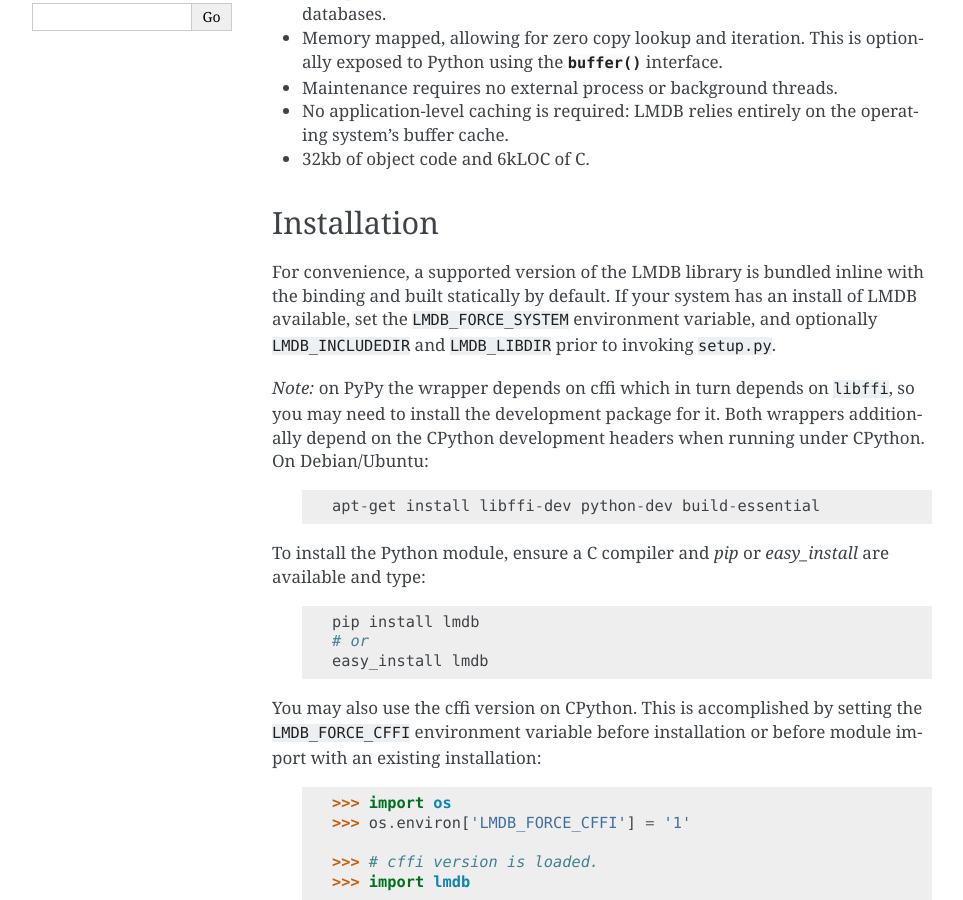
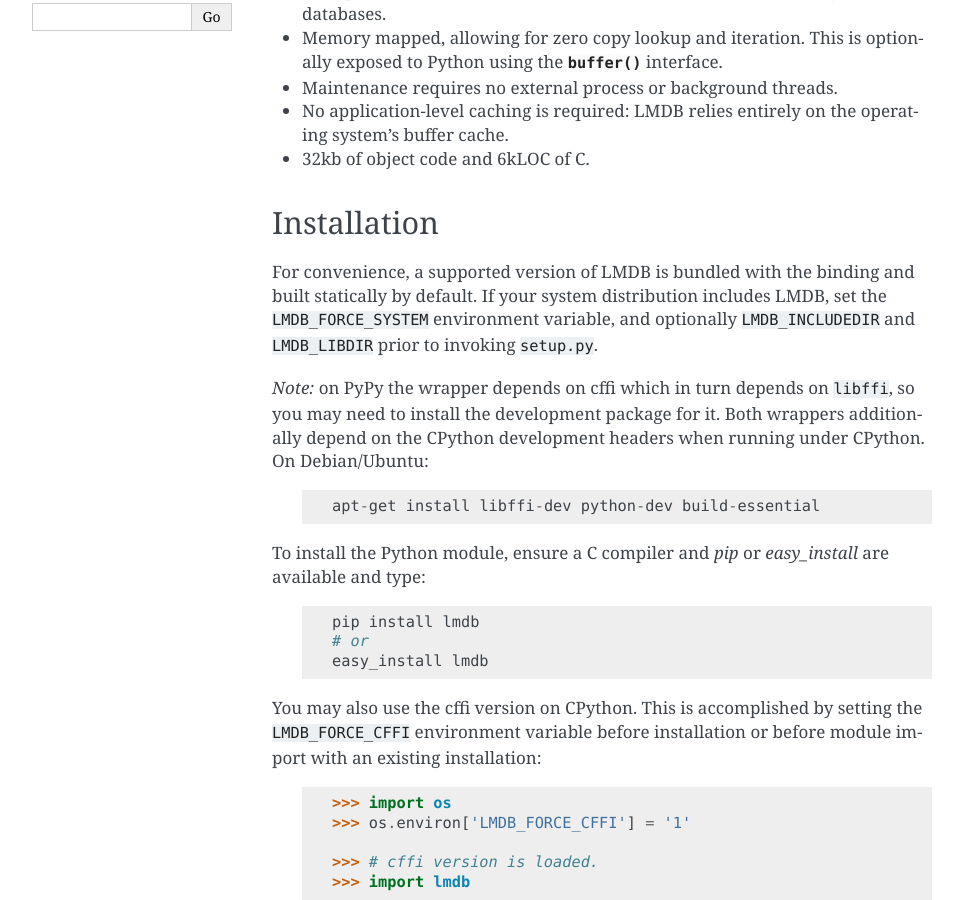
Before and after one commit to jnwatson/py-lmdb, a Sphinx documentation site: the page built from docs/index.rst, in a window 1280 px wide and 900 px high, scrolled down 485 px. Shown: the whole window, without its empty margins (148-1111 px from the left). Built offline with Sphinx 7.4.7, drawn with Linux system fonts in a browser that asks for light colours.

Commit message:
Tweak installation notes.

```diff
--- a/docs/index.rst
+++ b/docs/index.rst
@@ -40,11 +40,10 @@
 Installation
 ++++++++++++
 
-For convenience, a supported version of the LMDB library is bundled inline with
-the binding and built statically by default. If your system has an install of
-LMDB available, set the ``LMDB_FORCE_SYSTEM`` environment variable, and
-optionally ``LMDB_INCLUDEDIR`` and ``LMDB_LIBDIR`` prior to invoking
-``setup.py``.
+For convenience, a supported version of LMDB is bundled with the binding and
+built statically by default. If your system distribution includes LMDB, set the
+``LMDB_FORCE_SYSTEM`` environment variable, and optionally ``LMDB_INCLUDEDIR``
+and ``LMDB_LIBDIR`` prior to invoking ``setup.py``.
 
 *Note:* on PyPy the wrapper depends on cffi which in turn depends on
 ``libffi``, so you may need to install the development package for it. Both
```
